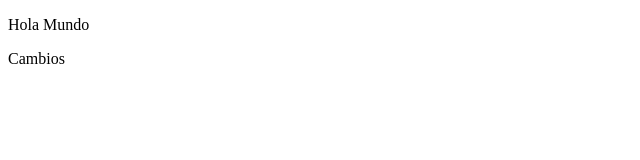
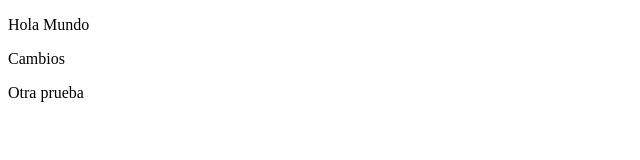
Before and after one commit to albertbarrero/GitPrueba, a plain HTML site: page index.html in a window 1280 px wide. Shown: the full height of the page, 0-640 px from the left. Drawn offline with Linux system fonts and the light colour scheme.

Commit message:
Se aimento p

```diff
--- a/index.html
+++ b/index.html
@@ -8,5 +8,8 @@
 <body>
     <p>Hola Mundo</p>
     <span>Cambios</span>
+    <p>Otra prueba
+
+    </p>
 </body>
 </html>
```
